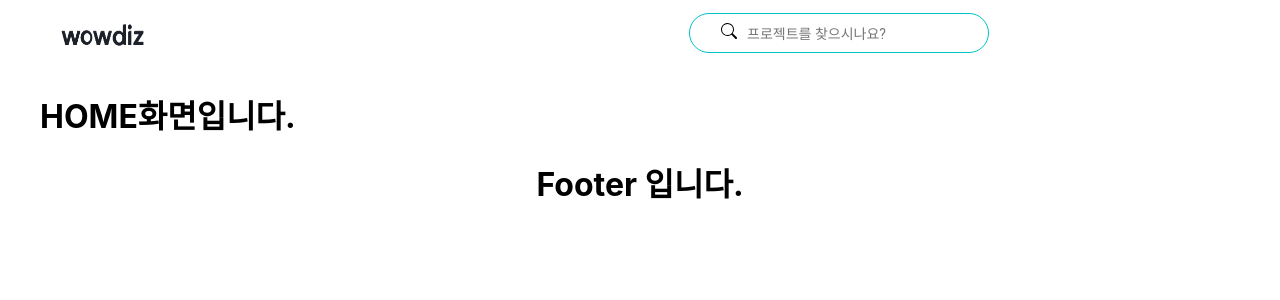
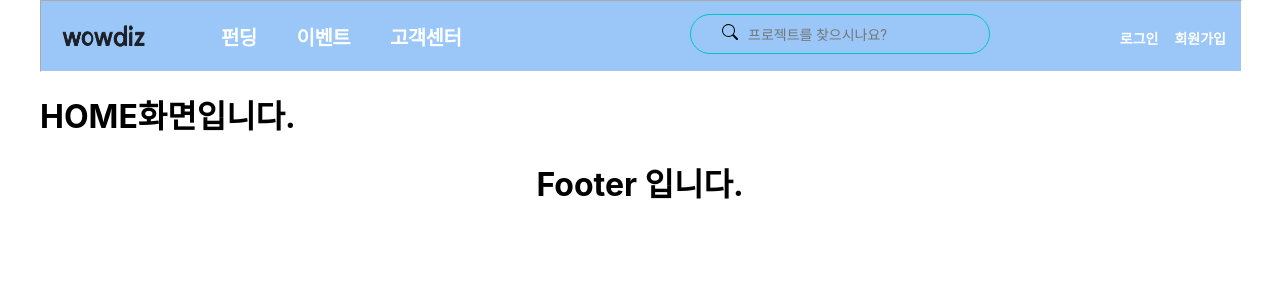
Before and after one commit to wowdiz/wowdiz, a React (Create React App) app in the folder wowdiz-fe/: page / in a window 1280 px wide. Shown: the top 300 px of the page. Built offline with nearby package versions, Linux system fonts and the light colour scheme.

Commit message:
[STYLE] 헤더 스타일 수정 #1

```diff
--- a/wowdiz-fe/src/components/header/MainHeader.js
+++ b/wowdiz-fe/src/components/header/MainHeader.js
@@ -9,6 +9,7 @@ import '../../style/header.css';
 const Header = () => {
     return (
         <div className='header_wrap'>
+            <div className='header'>
             {/* 헤더 메뉴버튼 */}
                 <NavLink to='/'><img src={logo} className="logo_image" alt=""/></NavLink>
                 <ul className='header_menu'>
@@ -30,7 +31,7 @@ const Header = () => {
                     <NavLink to='/login' className="user_var_li">로그인</NavLink>
                     <NavLink to='/register'className="user_var_li">회원가입</NavLink>
                 </span>
-
+                </div>
         </div>
     );
 };
--- a/wowdiz-fe/src/layout/MainLayout.js
+++ b/wowdiz-fe/src/layout/MainLayout.js
@@ -8,9 +8,7 @@ import "../style/main_layout.css";
 const MainLayout = () => {
     return (
         <div className='wrap'>
-            <div className='header_full'>
             <Header/>
-            </div>
             <div className='content_wrap'>
                 {/* 실제 컨텐츠가 바뀌는 영역 */}
                 <Outlet/>
--- a/wowdiz-fe/src/style/header.css
+++ b/wowdiz-fe/src/style/header.css
@@ -1,12 +1,18 @@
-.logo_image{
-
+.header {
+    background-color:  #9AC7F8;
+    /* width: 100%; */
+    width: 1200px;
+    border: 1px inset white;
+    height: 70px;
+}
+.logo_image {
     width: 95px;
     height: 40px;
     float: left;
     margin-left: 15px;
     margin-top: 15px;
 }
-.header_menu{
+.header_menu {
     float: left;
 }
 .header_menu > li {
@@ -23,17 +29,17 @@
     text-decoration: none;
 }
 
-.menu_li{
+.menu_li {
     text-decoration-line: none;
     color: white;
 }
-.user_var{
+.user_var {
     margin-left: 50px;
     margin-top: 5px;
     float: right;
 }
 
-.user_var_li{
+.user_var_li {
     text-decoration-line: none;
     color: white;
     margin-left: 1px;
@@ -43,14 +49,14 @@
     font-size: 14px;
 
 }
-.serch_var{
+.serch_var {
     display: inline-block;
     padding-top: 8px;
     padding-right: 10px;
     margin-left: 150px;
     min-width: 100px;
 }
-.search_form{
+.search_form {
     display: block;
     position: relative;
     border: 1px solid #00c4c4;
@@ -62,7 +68,7 @@
     box-sizing: border-box;
     width: 300px;
 }
-.keyword{
+.keyword {
     vertical-align: baseline;
     font: inherit;
     font-family: roboto,Noto Sans KR;
```
Lines whose indentation alone changed are shown as unchanged.
